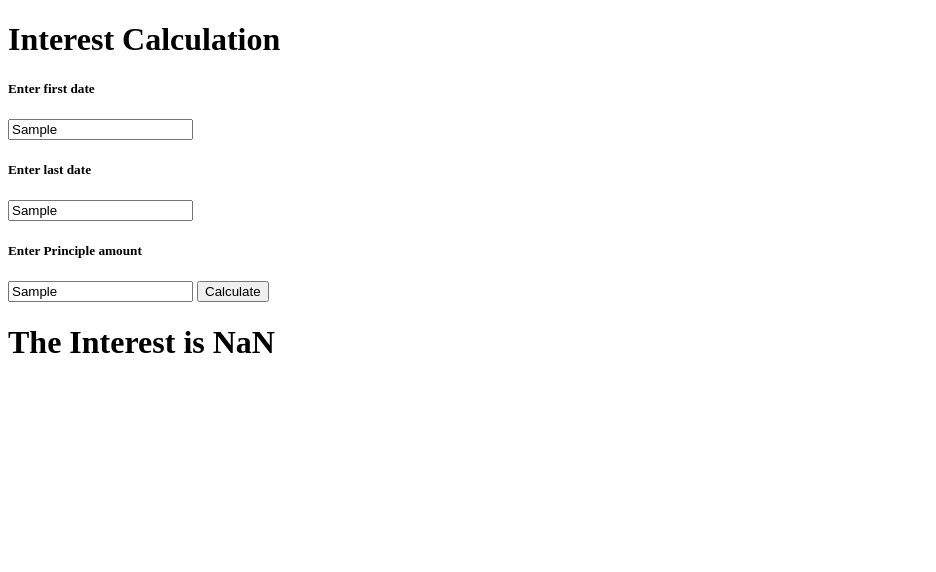
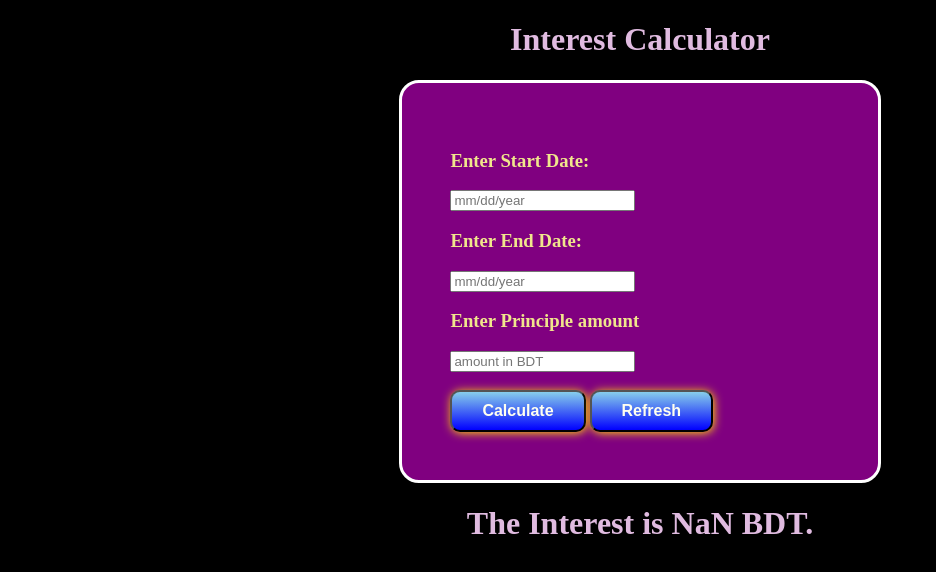
Before and after one commit to TitasKanti/interest-calculator-repo, a plain HTML site: page interestCalculator.html in a window 1280 px wide. Both pictures are taken after typing "Sample", "Sample", "Sample" into the empty fields and a click on the button "Calculate". Shown: the whole page, without its empty margins (0-936 px from the left). Drawn offline with Linux system fonts and the light colour scheme.

Commit message:
final UI update

```diff
--- a/dateCalculator.js
+++ b/dateCalculator.js
@@ -1,10 +1,10 @@
 document.getElementById('calculate').addEventListener('click', function () {
-
+    //getting the user inputs
     const firstDate = document.getElementById('first-date');
     const start = firstDate.value;
 
     const lastDate = document.getElementById('last-date');
-    const end = lastDate.value; console.log(end);
+    const end = lastDate.value;
 
     const principleAmount = document.getElementById('amount');
     const amount = parseFloat(principleAmount.value);
@@ -15,8 +15,14 @@ document.getElementById('calculate').addEventListener('click', function () {
     //display result
     const div = document.getElementById('result');
     div.innerHTML = `
-    <h1>The Interest is ${result} </h1>
+    <h1 class = "design">The Interest is ${result} BDT. </h1>
     `;
+
+    //clear inputs
+    firstDate.value = '';
+    lastDate.value = '';
+    principleAmount.value = '';
+
 })
 const getInterest = (start, end, amount) => {
     const date1 = new Date(start);
@@ -26,11 +32,14 @@ const getInterest = (start, end, amount) => {
     const oneDay = 1000 * 60 * 60 * 24;
 
     // Calculating the time difference between two dates
-    const diffInTime = date2.getTime() - date1.getTime();
+    const timeDifference = date2.getTime() - date1.getTime();
 
     // Calculating the no. of days between two dates
-    const diffInDays = Math.round(diffInTime / oneDay);
+    const diffInDays = Math.round(timeDifference / oneDay);
     const interest = amount * 0.12 * diffInDays / 365;
 
-    return interest.toFixed(4);
+    return Math.abs(interest.toFixed(3));
 }
+const reload = () => {
+    location.reload();
+}
--- a/interestCalculator.html
+++ b/interestCalculator.html
@@ -6,20 +6,23 @@
     <meta http-equiv="X-UA-Compatible" content="IE=edge">
     <meta name="viewport" content="width=device-width, initial-scale=1.0">
     <title>Interest Calculator</title>
+    <link rel="stylesheet" href="styles/style.css">
 </head>
 
 <body>
-    <h1>Interest Calculation</h1>
-    <section>
-        <h5>Enter first date</h5>
+    <h1 class="design">Interest Calculator</h1>
+    <section class="align">
+        <h3>Enter Start Date:</h3>
         <input type="text" name="1st date" placeholder="mm/dd/year" id="first-date">
         <br>
-        <h5>Enter last date</h5>
+        <h3>Enter End Date:</h3>
         <input type="text" name="last date" placeholder="mm/dd/year" id="last-date">
         <br>
-        <h5>Enter Principle amount</h5>
+        <h3>Enter Principle amount</h3>
         <input type="text" name="amount" placeholder="amount in BDT" id="amount">
-        <button id="calculate" type="submit">Calculate</button>
+        <br> <br>
+        <button id="calculate" class="calculation" type="submit">Calculate</button>
+        <button onclick="reload()" class="calculation" type="submit">Refresh</button>
     </section>
     <div id="result">
 
--- /dev/null
+++ b/styles/style.css
@@ -0,0 +1,34 @@
+body{
+    background-color: black;
+}
+.design {
+    color: rgb(224, 187, 224);
+    text-align: center;
+}
+.align{
+    width: 30%;
+    background-color: purple;
+    padding: 3rem;
+    color:khaki;
+    margin: 0 auto;
+    border: 3px solid white;
+    border-radius: 20px;
+}
+.calculation{
+    padding: 10px 30px;
+    background-image: linear-gradient(skyblue, blue);
+    color:ivory;
+    font-size: 1rem;
+    font-weight: 700;
+    border-radius: 10px;
+    box-shadow: 1px 1px 10px gold;
+}
+.calculation:hover{
+    padding: 10px 30px;
+    background-image: linear-gradient(blue, skyblue);
+    color:lightpink;
+    font-size: 1rem;
+    font-weight: 700;
+    border-radius: 10px;
+    box-shadow: 1px 1px 10px gold;
+}
```
